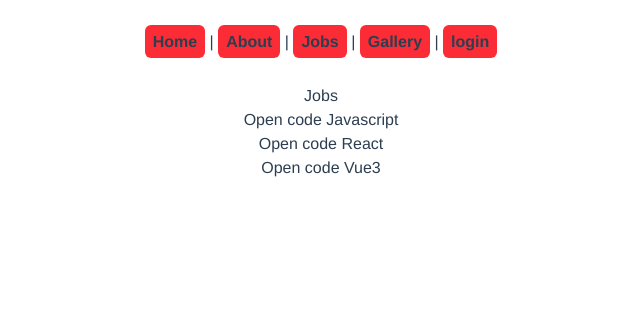
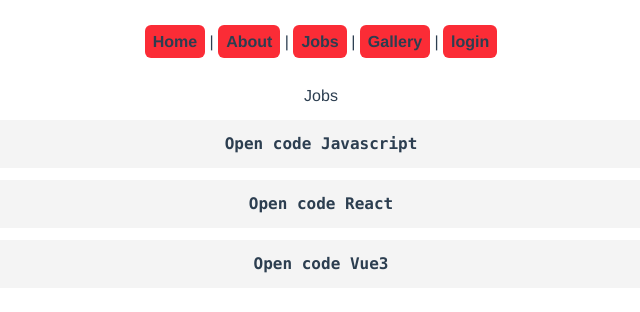
Before and after one commit to Manouchehrabdi/opencode-CLI, a Vue app: page /jobs in a window 1280 px wide. Shown: the top 312 px of the page, without its empty margins (319-959 px from the left). Built offline with nearby package versions, Linux system fonts and the light colour scheme.

Commit message:
File Add Jobs and Link Diynamic

```diff
--- a/public/index.html
+++ b/public/index.html
@@ -1,15 +1,20 @@
 <!DOCTYPE html>
 <html lang="">
   <head>
-    <meta charset="utf-8">
-    <meta http-equiv="X-UA-Compatible" content="IE=edge">
-    <meta name="viewport" content="width=device-width,initial-scale=1.0">
-    <link rel="icon" href="<%= BASE_URL %>favicon.ico">
+    <meta charset="utf-8" />
+    <meta http-equiv="X-UA-Compatible" content="IE=edge" />
+    <meta name="viewport" content="width=device-width,initial-scale=1.0" />
+    <link rel="icon" href="<%= BASE_URL %>favicon.ico" />
+    <link rel="stylesheet" href="../src/assets/Font.css" />
     <title>Robot Firefighthing</title>
   </head>
   <body>
     <noscript>
-      <strong>We're sorry but <%= htmlWebpackPlugin.options.title %> doesn't work properly without JavaScript enabled. Please enable it to continue.</strong>
+      <strong
+        >We're sorry but <%= htmlWebpackPlugin.options.title %> doesn't work
+        properly without JavaScript enabled. Please enable it to
+        continue.</strong
+      >
     </noscript>
     <div id="app"></div>
     <!-- built files will be auto injected -->
--- /dev/null
+++ b/src/assets/Font.css
@@ -0,0 +1,4 @@
+@font-face {
+    font-family: ;
+    src: url();
+}
--- a/src/router/index.js
+++ b/src/router/index.js
@@ -1,8 +1,9 @@
 import { createRouter, createWebHistory } from "vue-router";
 import HomeView from "../views/Home.vue";
-import JobsView from "@/views/Jobs.vue";
+import JobsView from "@/views/Jobs/Jobs.vue";
 import galleryView from "@/views/Gallery.vue";
 import loginView from "@/views/Login.vue";
+import JobsDetails from "@/views/Jobs/JobsDetails.vue";
 
 const routes = [
   {
@@ -26,6 +27,11 @@ const routes = [
     component: loginView,
   },
   {
+    path: "/jobs/:id",
+    name: "JobsDetails",
+    component: JobsDetails,
+  },
+  {
     path: "/about",
     name: "about",
     // route level code-splitting
--- a/src/views/Jobs.vue
+++ /dev/null
@@ -1,19 +0,0 @@
-<template>
-  <h1>Jobs</h1>
-  <div v-for="job in jobs" :key="job.id">
-<h2>{{ job.title }}</h2>
-  </div>
-</template>
-<script>
-export default{
-    data(){
-      return{
-        jobs: [
-          {title:'Open code Javascript', id:1, details: 'lorem' },
-          {title:'Open code React', id:2, details: 'lorem' },
-          {title:'Open code Vue3', id:3, details: 'lorem' }
-        ]
-      }
-    }
-}
-</script>
--- /dev/null
+++ b/src/views/Jobs/Jobs.vue
@@ -0,0 +1,23 @@
+<template>
+  <h1>Jobs</h1>
+  <div v-for="job in jobs" :key="job.id">
+    <h2
+      class="font-mono font-bold bg-[#f4f4f4] p-3 rounded-xl m-3  ju cursor-pointer hover:bg-sky-300"
+    >
+      {{ job.title }}
+    </h2>
+  </div>
+</template>
+<script>
+export default {
+  data() {
+    return {
+      jobs: [
+        { title: "Open code Javascript", id: 1, details: "lorem" },
+        { title: "Open code React", id: 2, details: "lorem" },
+        { title: "Open code Vue3", id: 3, details: "lorem" },
+      ],
+    };
+  },
+};
+</script>
--- /dev/null
+++ b/src/views/Jobs/JobsDetails.vue
@@ -0,0 +1,10 @@
+<template>
+  <h1 class="text-2xl bg-amber-300 font-bold font-mono">Jobs Details Page</h1>
+  <p>{{$route.params.id}}</p>
+</template>
+
+<script>
+export default {};
+</script>
+
+<style></style>
```
Also changed, not shown: src/views/GalleryView.vue (deleted).
